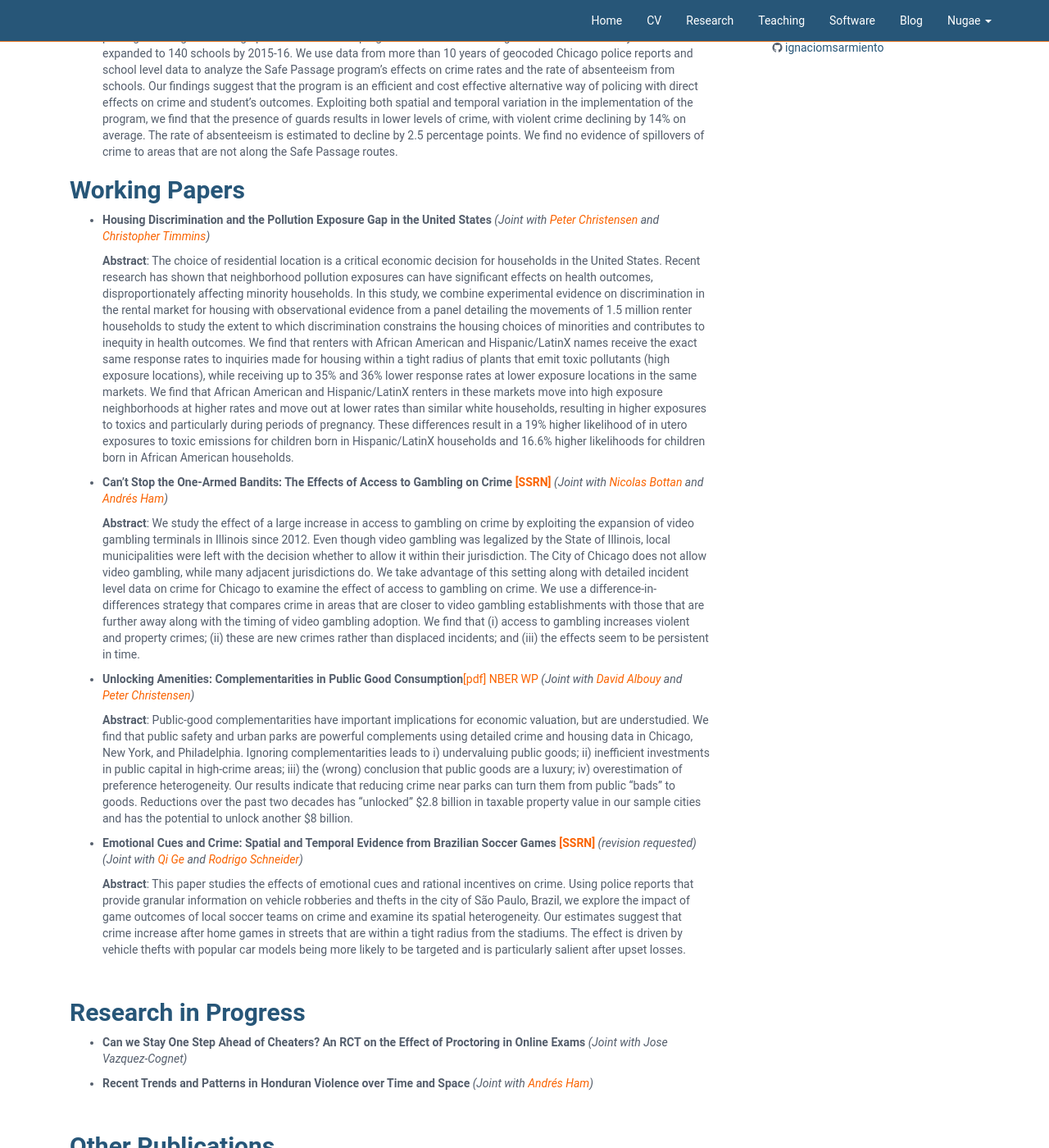
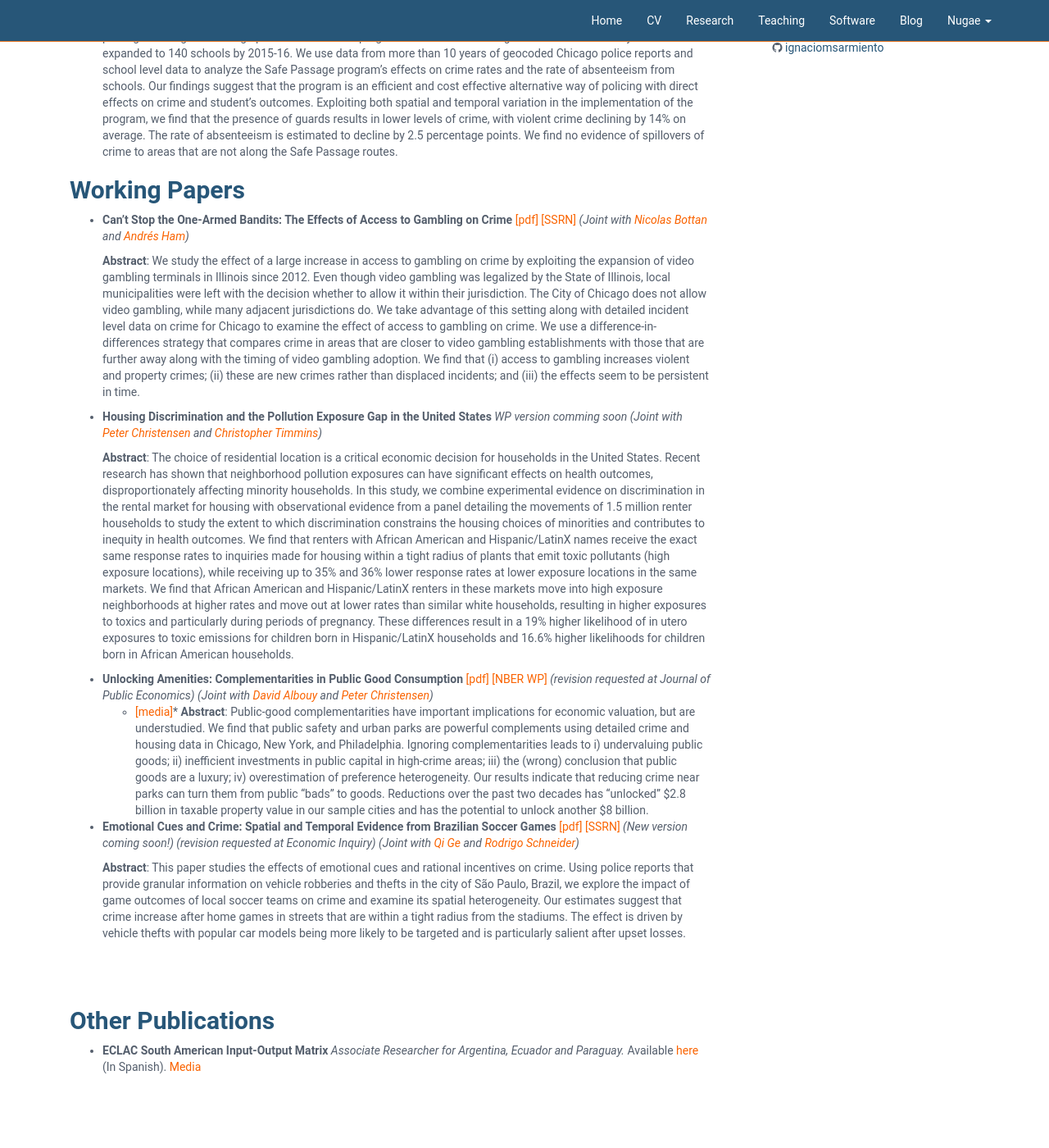
Before and after one commit to ignaciomsarmiento/ignaciomsarmiento.github.io, a Jekyll site: the page built from research.md, in a window 1280 px wide and 1400 px high, scrolled down 208 px. Shown: the whole window at 82% size. Built offline with Jekyll 4.4.1, drawn with Linux system fonts in a browser that asks for light colours; our own code applies the rules of GitHub Pages for plain Markdown files; some of the changed text lies outside the part shown.

Commit message:
various updates 2

```diff
--- a/research.md
+++ b/research.md
@@ -4,8 +4,9 @@
 
 ## Publications
 
-* **Do More Eyes on the Street Reduce Crime? Evidence from Chicago’s Safe Passage Program, March 2019 [link](https://www.sciencedirect.com/science/article/pii/S0094119019300014)**
+* **Do More Eyes on the Street Reduce Crime? Evidence from Chicago’s Safe Passage Program, March 2019** [[pdf]](/assets/Safe_Passage_JUE)[[link]](https://www.sciencedirect.com/science/article/pii/S0094119019300014)
 	*(Joint with [Ruchi Singh](http://www.ruchisingh.net/) and [Dan McMillen](https://sites.google.com/site/danielpmcmillen/home))*
+	*media: [[NPR]](https://n.pr/2kZ9HDh)*
 
 	**Abstract**:
    Chicago's Safe Passage program attempts to ensure the safety of student traveling to and from schools by placing civilian guards along specified routes. The program was launched during the 2009-2010 school year and was expanded to 140 schools by 2015-16. We use data from more than 10 years of geocoded Chicago police reports and school level data to analyze the Safe Passage program's effects on crime rates and the rate of absenteeism from schools. Our findings suggest that the program is an efficient and cost effective alternative way of policing with direct effects on crime and student's outcomes. Exploiting both spatial and temporal variation in the implementation of the program, we find that the presence of guards results in lower levels of crime, with violent crime declining by 14% on average. The rate of absenteeism is estimated to decline by 2.5 percentage points. We find no evidence of spillovers of crime to areas that are not along the Safe Passage routes.
@@ -13,26 +14,28 @@
 
 ## Working Papers
 
-* **Housing Discrimination and the Pollution Exposure Gap in the United States**
+* **Can’t Stop the One-Armed Bandits: The Effects of Access to Gambling on Crime** [[pdf]](/assets/Unlocking_Amenities.pdf) [[SSRN]](https://ssrn.com/abstract=3020332)
+	*(Joint with [Nicolas Bottan](http://publish.illinois.edu/nicolasbottan/) and [Andrés Ham](https://publish.illinois.edu/andresham/))*
+
+	**Abstract**:
+	We study the effect of a large increase in access to gambling on crime by exploiting the expansion of video gambling terminals in Illinois since 2012. Even though video gambling was legalized by the State of Illinois, local municipalities were left with the decision whether to allow it within their jurisdiction. The City of Chicago does not allow video gambling, while many adjacent jurisdictions do. We take advantage of this setting along with detailed incident level data on crime for Chicago to examine the effect of access to gambling on crime. We use a difference-in-differences strategy that compares crime in areas that are closer to video gambling establishments with those that are further away along with the timing of video gambling adoption. We find that (i) access to gambling increases violent and property crimes; (ii) these are new crimes rather than displaced incidents; and (iii) the effects seem to be persistent in time.
+
+* **Housing Discrimination and the Pollution Exposure Gap in the United States** *WP version comming soon*
 	*(Joint with [Peter Christensen](http://www.peterchristensen.net/) and [Christopher Timmins](https://sites.duke.edu/christophertimmins/))*
 
 	**Abstract**:
 	The choice of residential location is a critical economic decision for households in the United States. Recent research has shown that neighborhood pollution exposures can have significant effects on health outcomes, disproportionately affecting minority households. In this study, we combine experimental evidence on discrimination in the rental market for housing with observational evidence from a panel detailing the movements of 1.5 million renter households to study the extent to which discrimination constrains the housing choices of minorities and contributes to inequity in health outcomes.  We find that renters with African American and Hispanic/LatinX names receive the exact same response rates to inquiries made for housing within a tight radius of plants that emit toxic pollutants (high exposure locations), while receiving up to 35% and 36% lower response rates at lower exposure locations in the same markets.  We find that African American and Hispanic/LatinX renters in these markets move into high exposure neighborhoods at higher rates and move out at lower rates than similar white households, resulting in higher exposures to toxics and particularly during periods of pregnancy.  These differences result in a 19% higher likelihood of in utero exposures to toxic emissions for children born in Hispanic/LatinX households and 16.6%  higher likelihoods for children born in African American households.
 
-* **Can’t Stop the One-Armed Bandits: The Effects of Access to Gambling on Crime [[SSRN]](https://ssrn.com/abstract=3020332)**
-	*(Joint with [Nicolas Bottan](http://publish.illinois.edu/nicolasbottan/) and [Andrés Ham](https://publish.illinois.edu/andresham/))*
 
-	**Abstract**:
-	We study the effect of a large increase in access to gambling on crime by exploiting the expansion of video gambling terminals in Illinois since 2012. Even though video gambling was legalized by the State of Illinois, local municipalities were left with the decision whether to allow it within their jurisdiction. The City of Chicago does not allow video gambling, while many adjacent jurisdictions do. We take advantage of this setting along with detailed incident level data on crime for Chicago to examine the effect of access to gambling on crime. We use a difference-in-differences strategy that compares crime in areas that are closer to video gambling establishments with those that are further away along with the timing of video gambling adoption. We find that (i) access to gambling increases violent and property crimes; (ii) these are new crimes rather than displaced incidents; and (iii) the effects seem to be persistent in time.
 
-* **Unlocking Amenities: Complementarities in Public Good Consumption**[[pdf]](/assets/Unlocking_Amenities.pdf) [NBER WP](https://www.nber.org/papers/w25107)
+* **Unlocking Amenities: Complementarities in Public Good Consumption** [[pdf]](/assets/Unlocking_Amenities.pdf) [[NBER WP]](https://www.nber.org/papers/w25107) *(revision requested at Journal of Public Economics)*
 	*(Joint with [David Albouy](http://davidalbouy.net/) and [Peter Christensen](http://www.peterchristensen.net/))*
-
+	* [[media]](https://nyti.ms/2ztMhZZ)*
 	**Abstract**:
 	Public-good complementarities have important implications for economic valuation, but are understudied. We find that public safety and urban parks are powerful complements using detailed crime and housing data in Chicago, New York, and Philadelphia. Ignoring complementarities leads to i) undervaluing public goods; ii) inefficient investments in public capital in high-crime areas; iii) the (wrong) conclusion that public goods are a luxury; iv) overestimation of preference heterogeneity. Our results indicate that reducing crime near parks can turn them from public “bads” to goods. Reductions over the past two decades has “unlocked” $2.8 billion in taxable property value in our sample cities and has the potential to unlock another $8 billion.
 
 
-* **Emotional Cues and Crime: Spatial and Temporal Evidence from Brazilian Soccer Games [[SSRN]](https://papers.ssrn.com/sol3/papers.cfm?abstract_id=3289286)** *(revision requested)*
+* **Emotional Cues and Crime: Spatial and Temporal Evidence from Brazilian Soccer Games**  [[pdf]](/assets/Soccer_Robbery.pdf) [[SSRN]](https://papers.ssrn.com/sol3/papers.cfm?abstract_id=3289286) *(New version coming soon!)* *(revision requested at Economic Inquiry)*
 	*(Joint with [Qi Ge](https://qi-ge.weebly.com/) and [Rodrigo Schneider](https://sites.google.com/view/rodrigoaraujoschneider))*
 
 	**Abstract**:
@@ -40,14 +43,6 @@
 
 <br>
 
-## Research in  Progress
-
-
-* **Can we Stay One Step Ahead of Cheaters? An RCT on the Effect of Proctoring in Online Exams**
-	*(Joint with Jose Vazquez-Cognet)*
-
-* **Recent Trends and Patterns in Honduran Violence over Time and Space**
-	*(Joint with [Andrés Ham](https://publish.illinois.edu/andresham/))*
 
 
 <br>
```
Also changed, not shown: index.md (+4 -2 lines), 1 other file.
